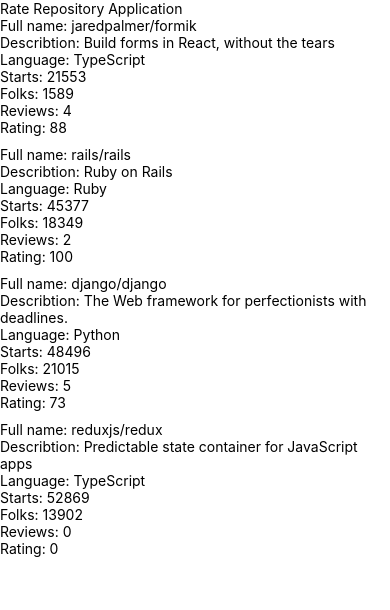
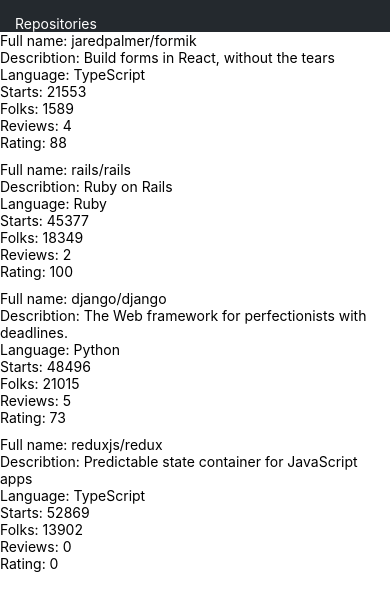
Before and after one commit to tripplen23/open-fullstack-helsinki-part10, a React Native app: screen / in a window 390 px wide. Shown: the top 610 px of the page. Built offline with nearby package versions, Linux system fonts and the light colour scheme.

Commit message:
Update: 10.4, Modifying the AppBar

```diff
--- /dev/null
+++ b/src/components/AppBar.jsx
@@ -0,0 +1,24 @@
+import { StyleSheet, View } from "react-native";
+import Constants from "expo-constants";
+import theme from "../theme";
+import AppBarTab from "./AppBarTab";
+
+const styles = StyleSheet.create({
+  container: {
+    paddingTop: Constants.statusBarHeight,
+    backgroundColor: theme.colors.appBarBackGroundColor,
+    paddingBottom: Constants.statusBarHeight,
+    paddingLeft: 15,
+  },
+  // ...
+});
+
+const AppBar = () => {
+  return (
+    <View style={styles.container}>
+      <AppBarTab text="Repositories" />
+    </View>
+  );
+};
+
+export default AppBar;
--- /dev/null
+++ b/src/components/AppBarTab.jsx
@@ -0,0 +1,19 @@
+import React from "react";
+import { Pressable, Text, StyleSheet } from "react-native";
+
+const styles = StyleSheet.create({
+  tab: {
+    paddingTop: 15,
+    color: "white",
+  },
+});
+
+const AppBarTab = ({ text }) => {
+  return (
+    <Pressable>
+      <Text style={styles.tab}>{text}</Text>
+    </Pressable>
+  );
+};
+
+export default AppBarTab;
--- a/src/components/Main.jsx
+++ b/src/components/Main.jsx
@@ -1,10 +1,9 @@
-import Constants from "expo-constants";
-import { Text, StyleSheet, View } from "react-native";
+import { StyleSheet, View } from "react-native";
 import RepositoryList from "./RepositoryList";
+import AppBar from "./AppBar";
 
 const styles = StyleSheet.create({
   container: {
-    marginTop: Constants.statusBarHeight,
     flexGrow: 1,
     flexShrink: 1,
   },
@@ -13,7 +12,7 @@ const styles = StyleSheet.create({
 const Main = () => {
   return (
     <View style={styles.container}>
-      <Text>Rate Repository Application</Text>
+      <AppBar />
       <RepositoryList />
     </View>
   );
--- a/src/components/RepositoryList.jsx
+++ b/src/components/RepositoryList.jsx
@@ -2,6 +2,7 @@ import { FlatList, View, StyleSheet } from "react-native";
 import RepositoryItem from "./RepositoryItem";
 
 const styles = StyleSheet.create({
+  // TODO: For separate each RepositoryItem
   separator: {
     height: 10,
   },
--- /dev/null
+++ b/src/theme.js
@@ -0,0 +1,21 @@
+const theme = {
+  colors: {
+    textPrimary: "#24292e",
+    textSecondary: "#586069",
+    primary: "#0366d6",
+    appBarBackGroundColor: "#24292e",
+  },
+  fontSizes: {
+    body: 14,
+    subheading: 16,
+  },
+  fonts: {
+    main: "System",
+  },
+  fontWeights: {
+    normal: "400",
+    bold: "700",
+  },
+};
+
+export default theme;
```
